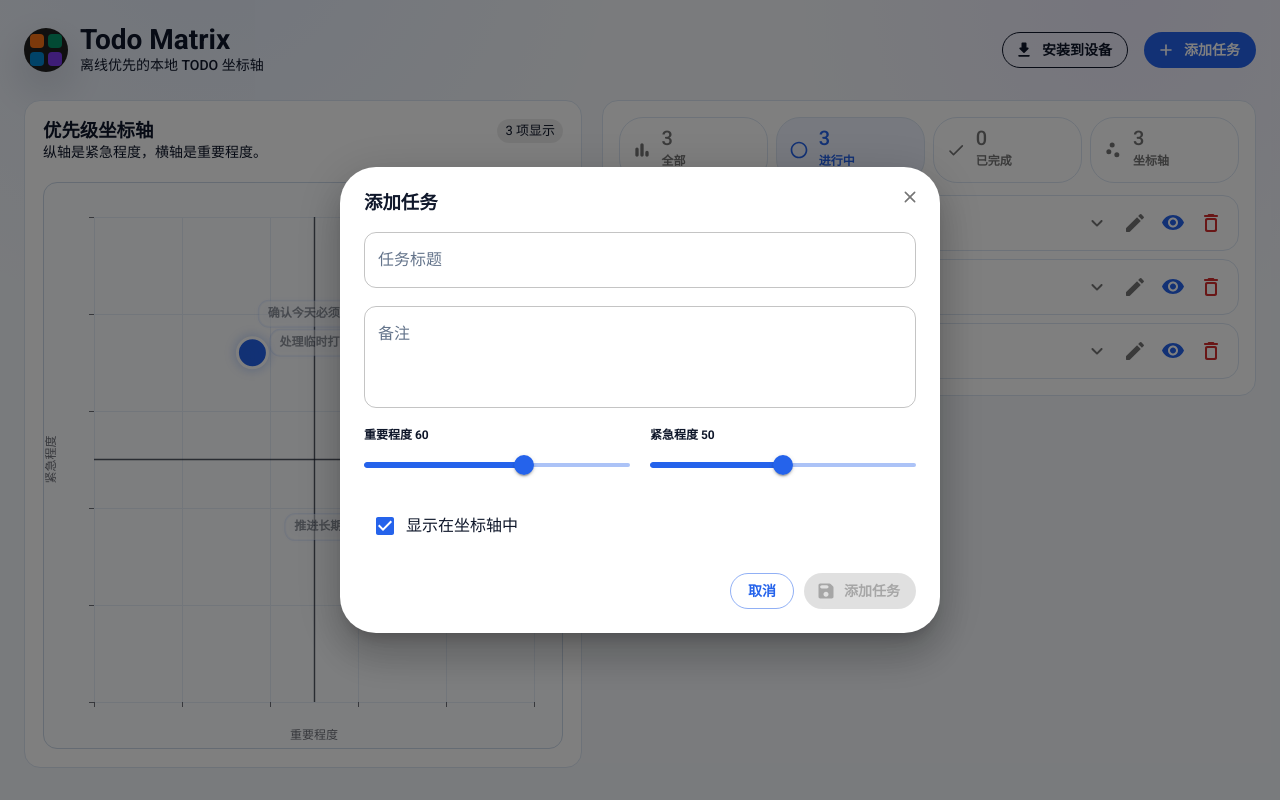
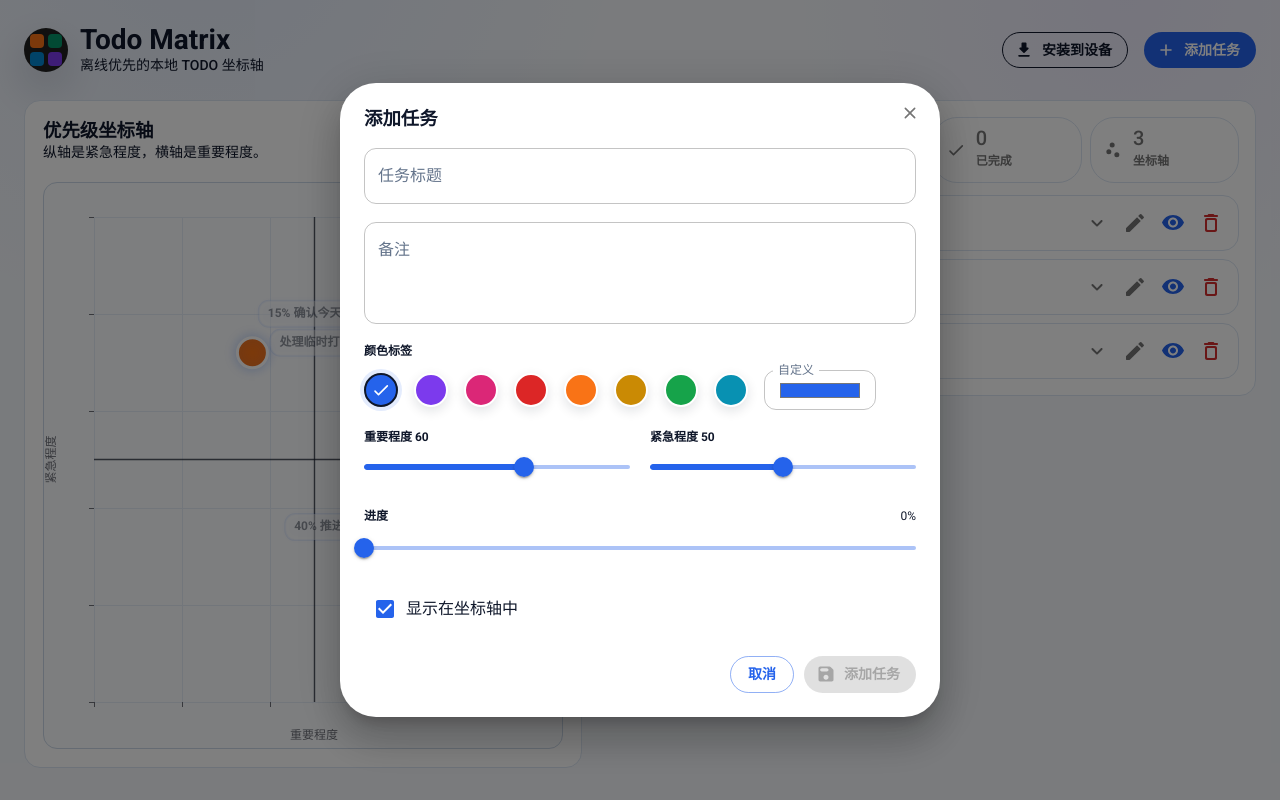
Before and after one commit to leon-claw/todo-matrix, a React (Vite) app: page / in a window 1280 px wide. Both pictures are taken after a click on the button "添加任务". Built offline with nearby package versions, Linux system fonts and the light colour scheme.

Commit message:
add color label,add progress

```diff
--- a/src/App.tsx
+++ b/src/App.tsx
@@ -1,5 +1,18 @@
 import { useMemo, useState } from 'react';
-import { Alert, Box, CircularProgress, Container, Dialog, DialogContent, IconButton, Paper } from '@mui/material';
+import {
+  Alert,
+  Box,
+  Button,
+  CircularProgress,
+  Container,
+  Dialog,
+  DialogActions,
+  DialogContent,
+  DialogContentText,
+  DialogTitle,
+  IconButton,
+  Paper,
+} from '@mui/material';
 import CloseRoundedIcon from '@mui/icons-material/CloseRounded';
 import { AppHeader } from './components/AppHeader';
 import { PriorityAxis } from './components/PriorityAxis';
@@ -27,6 +40,7 @@
     deleteTask,
   } = useLocalTasks();
   const [editorState, setEditorState] = useState<EditorState | null>(null);
+  const [deleteTarget, setDeleteTarget] = useState<MatrixTask | null>(null);
   const [taskFilter, setTaskFilter] = useState<TaskFilter>('active');
 
   const visibleTasks = useMemo(() => {
@@ -69,6 +83,22 @@
     }
 
     closeEditor();
+  }
+
+  function requestDeleteTask(taskId: string) {
+    const task = tasks.find((currentTask) => currentTask.id === taskId);
+    if (task) {
+      setDeleteTarget(task);
+    }
+  }
+
+  function confirmDeleteTask() {
+    if (!deleteTarget) {
+      return;
+    }
+
+    deleteTask(deleteTarget.id);
+    setDeleteTarget(null);
   }
 
   return (
@@ -128,7 +158,7 @@
             </Paper>
           ) : (
             <TodoList
-              onDeleteTask={deleteTask}
+              onDeleteTask={requestDeleteTask}
               onEditTask={openEditTask}
               onMetricsChange={updateTaskMetrics}
               onToggleAxis={toggleAxisVisibility}
@@ -170,6 +200,31 @@
           ) : null}
         </DialogContent>
       </Dialog>
+
+      <Dialog
+        open={Boolean(deleteTarget)}
+        onClose={() => setDeleteTarget(null)}
+        slotProps={{
+          paper: {
+            sx: { borderRadius: 3 },
+          },
+        }}
+      >
+        <DialogTitle>确认删除任务？</DialogTitle>
+        <DialogContent>
+          <DialogContentText>
+            删除后将从本地数据中移除“{deleteTarget?.title}”。这个操作无法撤销。
+          </DialogContentText>
+        </DialogContent>
+        <DialogActions sx={{ px: 3, pb: 2 }}>
+          <Button onClick={() => setDeleteTarget(null)} variant="outlined">
+            取消
+          </Button>
+          <Button color="error" onClick={confirmDeleteTask} variant="contained">
+            确认删除
+          </Button>
+        </DialogActions>
+      </Dialog>
     </Container>
   );
 }
--- a/src/components/PriorityAxis.tsx
+++ b/src/components/PriorityAxis.tsx
@@ -18,7 +18,7 @@
 
 interface PriorityAxisProps {
   tasks: MatrixTask[];
-  onMetricsChange: (taskId: string, metrics: TaskMetrics) => void;
+  onMetricsChange: (taskId: string, metrics: Partial<TaskMetrics>) => void;
 }
 
 interface DragElement {
@@ -129,6 +129,10 @@
   };
 }
 
+function getAxisLabelText(task: MatrixTask) {
+  return task.progress > 0 ? `${task.progress}% ${task.title}` : task.title;
+}
+
 function preventNativeGesture(event?: ZrPointerEvent) {
   event?.event?.preventDefault?.();
   event?.event?.stopPropagation?.();
@@ -189,7 +193,7 @@
       {
         id: `task-label-${task.id}`,
         ...getLabelPosition(chart, position),
-        style: getLabelStyle(task.title, active),
+        style: getLabelStyle(getAxisLabelText(task), active),
       },
     ],
   });
@@ -227,7 +231,7 @@
 function buildGraphicElements(
   chart: ECharts,
   tasks: MatrixTask[],
-  onMetricsChange: (taskId: string, metrics: TaskMetrics) => void,
+  onMetricsChange: (taskId: string, metrics: Partial<TaskMetrics>) => void,
 ) {
   return tasks.flatMap((task) => {
     const position = chart.convertToPixel({ gridIndex: 0 }, [
@@ -244,7 +248,7 @@
     return [
       {
         id: `task-${task.id}`,
-        name: task.title,
+        name: getAxisLabelText(task),
         type: 'circle',
         position,
         draggable: true,
@@ -256,7 +260,7 @@
           r: 15,
         },
         style: {
-          fill: task.completed ? '#94a3b8' : '#2563eb',
+          fill: task.completed ? '#94a3b8' : task.color,
           stroke: '#ffffff',
           lineWidth: 3,
           shadowBlur: 12,
@@ -314,7 +318,7 @@
         silent: true,
         z: 101,
         ...getLabelPosition(chart, position),
-        style: getLabelStyle(task.title, false),
+        style: getLabelStyle(getAxisLabelText(task), false),
       },
     ];
   });
@@ -373,10 +377,10 @@
       {
         type: 'scatter',
         data: tasks.map((task) => ({
-          name: task.title,
+          name: getAxisLabelText(task),
           value: [task.importance, task.urgency],
           itemStyle: {
-            color: task.completed ? '#94a3b8' : '#2563eb',
+            color: task.completed ? '#94a3b8' : task.color,
             opacity: 0.16,
           },
         })),
--- a/src/components/TaskCard.tsx
+++ b/src/components/TaskCard.tsx
@@ -1,4 +1,15 @@
-import { Box, ButtonBase, Collapse, Divider, IconButton, Paper, Slider, Stack, Tooltip, Typography } from '@mui/material';
+import {
+  Box,
+  ButtonBase,
+  Collapse,
+  Divider,
+  IconButton,
+  Paper,
+  Slider,
+  Stack,
+  Tooltip,
+  Typography,
+} from '@mui/material';
 import CheckCircleRoundedIcon from '@mui/icons-material/CheckCircleRounded';
 import DeleteOutlineRoundedIcon from '@mui/icons-material/DeleteOutlineRounded';
 import EditRoundedIcon from '@mui/icons-material/EditRounded';
@@ -36,22 +47,32 @@
       sx={{
         bgcolor: task.completed ? 'grey.50' : 'background.paper',
         opacity: task.completed ? 0.78 : 1,
-        p: 1.25,
+        overflow: 'hidden',
+        position: 'relative',
         transition: 'border-color 160ms ease, box-shadow 160ms ease, transform 160ms ease',
+        '&::before': {
+          bgcolor: task.color,
+          bottom: 0,
+          content: '""',
+          left: 0,
+          position: 'absolute',
+          top: 0,
+          width: 4,
+        },
         '&:hover': {
-          borderColor: 'primary.light',
+          borderColor: task.color,
           boxShadow: '0 12px 30px rgba(15, 23, 42, 0.08)',
           transform: 'translateY(-1px)',
         },
       }}
     >
-      <Stack direction="row" spacing={1} sx={{ alignItems: 'flex-start' }}>
+      <Stack direction="row" spacing={1} sx={{ alignItems: 'flex-start', p: 1.25, pl: 1.75 }}>
         <Tooltip title={task.completed ? '标记为未完成' : '标记为完成'}>
           <IconButton
             aria-label={task.completed ? '标记为未完成' : '标记为完成'}
-            color={task.completed ? 'success' : 'default'}
             onClick={() => onToggle(task.id)}
             size="small"
+            sx={{ color: task.completed ? 'success.main' : task.color }}
           >
             {task.completed ? <CheckCircleRoundedIcon /> : <RadioButtonUncheckedRoundedIcon />}
           </IconButton>
@@ -69,10 +90,23 @@
               width: '100%',
             }}
           >
+            <Stack direction="row" spacing={1} sx={{ alignItems: 'center', minWidth: 0 }}>
+              <Box
+                aria-hidden="true"
+                sx={{
+                  bgcolor: task.color,
+                  borderRadius: '50%',
+                  boxShadow: '0 0 0 3px rgba(15, 23, 42, 0.04)',
+                  flex: '0 0 auto',
+                  height: 10,
+                  width: 10,
+                }}
+              />
               <Typography
                 component="h3"
                 sx={{
                   fontWeight: 700,
+                  minWidth: 0,
                   overflowWrap: 'anywhere',
                   textDecoration: task.completed ? 'line-through' : 'none',
                 }}
@@ -80,6 +114,7 @@
               >
                 {task.title}
               </Typography>
+            </Stack>
           </ButtonBase>
 
           <Collapse in={isExpanded} timeout={180} unmountOnExit>
@@ -91,6 +126,30 @@
               ) : null}
 
               <Divider sx={{ my: 1.5 }} />
+
+              <Stack spacing={1.75}>
+                <Box>
+                  <Stack direction="row" sx={{ alignItems: 'center', justifyContent: 'space-between', mb: 0.75 }}>
+                    <Typography color="text.secondary" sx={{ fontWeight: 700 }} variant="caption">
+                      进度
+                    </Typography>
+                    <Typography color="text.secondary" variant="caption">
+                      {task.progress}%
+                    </Typography>
+                  </Stack>
+                  <Slider
+                    aria-label="进度"
+                    max={100}
+                    min={0}
+                    size="small"
+                    sx={{ color: task.color }}
+                    value={task.progress}
+                    valueLabelDisplay="auto"
+                    onChange={(_, value) =>
+                      onMetricsChange(task.id, { progress: Array.isArray(value) ? value[0] : value })
+                    }
+                  />
+                </Box>
 
                 <Stack direction={{ xs: 'column', sm: 'row' }} spacing={2}>
                   <Box sx={{ flex: 1, minWidth: 0 }}>
@@ -123,6 +182,7 @@
                       }
                     />
                   </Box>
+                </Stack>
               </Stack>
             </Box>
           </Collapse>
--- a/src/components/TaskComposer.tsx
+++ b/src/components/TaskComposer.tsx
@@ -1,6 +1,18 @@
-import { Box, Button, Checkbox, FormControlLabel, Slider, Stack, TextField, Typography } from '@mui/material';
+import {
+  Box,
+  Button,
+  ButtonBase,
+  Checkbox,
+  FormControlLabel,
+  Slider,
+  Stack,
+  TextField,
+  Typography,
+} from '@mui/material';
+import CheckRoundedIcon from '@mui/icons-material/CheckRounded';
 import SaveRoundedIcon from '@mui/icons-material/SaveRounded';
 import { FormEvent, useEffect, useState } from 'react';
+import { DEFAULT_TASK_COLOR, TASK_COLOR_PRESETS } from '../constants/taskAppearance';
 import type { MatrixTask, TaskFormValues } from '../types';
 
 interface TaskComposerProps {
@@ -15,6 +27,8 @@
   notes: '',
   importance: 60,
   urgency: 50,
+  color: DEFAULT_TASK_COLOR,
+  progress: 0,
   showOnAxis: true,
 };
 
@@ -28,6 +42,8 @@
     notes: task.notes,
     importance: task.importance,
     urgency: task.urgency,
+    color: task.color,
+    progress: task.progress,
     showOnAxis: task.showOnAxis,
   };
 }
@@ -70,7 +86,7 @@
         fullWidth
         label="任务标题"
         onChange={(event) => updateValue('title', event.target.value)}
-        placeholder="例如：完成离线数据方案"
+        placeholder="例如：做晚饭"
         slotProps={{ htmlInput: { maxLength: 80 } }}
         value={values.title}
       />
@@ -85,6 +101,51 @@
         slotProps={{ htmlInput: { maxLength: 180 } }}
         value={values.notes}
       />
+
+      <Box>
+        <Typography color="text.secondary" sx={{ display: 'block', fontWeight: 700, mb: 1 }} variant="caption">
+          颜色标签
+        </Typography>
+        <Stack direction="row" spacing={1} sx={{ alignItems: 'center', flexWrap: 'wrap', gap: 1 }}>
+          {TASK_COLOR_PRESETS.map((color) => {
+            const selected = values.color.toLowerCase() === color.toLowerCase();
+
+            return (
+              <ButtonBase
+                aria-label={`选择颜色 ${color}`}
+                aria-pressed={selected}
+                key={color}
+                onClick={() => updateValue('color', color)}
+                sx={{
+                  alignItems: 'center',
+                  bgcolor: color,
+                  border: 2,
+                  borderColor: selected ? 'text.primary' : 'background.paper',
+                  borderRadius: '50%',
+                  boxShadow: selected ? '0 0 0 4px rgba(37, 99, 235, 0.12)' : '0 4px 12px rgba(15, 23, 42, 0.12)',
+                  color: '#fff',
+                  display: 'inline-flex',
+                  height: 34,
+                  justifyContent: 'center',
+                  width: 34,
+                }}
+                type="button"
+              >
+                {selected ? <CheckRoundedIcon fontSize="small" /> : null}
+              </ButtonBase>
+            );
+          })}
+          <TextField
+            label="自定义"
+            onChange={(event) => updateValue('color', event.target.value)}
+            size="small"
+            sx={{ width: 112 }}
+            type="color"
+            value={values.color}
+            slotProps={{ inputLabel: { shrink: true } }}
+          />
+        </Stack>
+      </Box>
 
       <Stack direction={{ xs: 'column', sm: 'row' }} spacing={2.5}>
         <Box sx={{ flex: 1, minWidth: 0 }}>
@@ -115,6 +176,25 @@
         </Box>
       </Stack>
 
+      <Box>
+        <Stack direction="row" sx={{ alignItems: 'center', justifyContent: 'space-between', mb: 0.75 }}>
+          <Typography color="text.secondary" sx={{ fontWeight: 700 }} variant="caption">
+            进度
+          </Typography>
+          <Typography color="text.secondary" variant="caption">
+            {values.progress}%
+          </Typography>
+        </Stack>
+        <Slider
+          aria-label="进度"
+          max={100}
+          min={0}
+          value={values.progress}
+          valueLabelDisplay="auto"
+          onChange={(_, value) => updateValue('progress', Array.isArray(value) ? value[0] : value)}
+        />
+      </Box>
+
       <FormControlLabel
         control={
           <Checkbox
--- /dev/null
+++ b/src/constants/taskAppearance.ts
@@ -0,0 +1,12 @@
+export const TASK_COLOR_PRESETS = [
+  '#2563eb',
+  '#7c3aed',
+  '#db2777',
+  '#dc2626',
+  '#f97316',
+  '#ca8a04',
+  '#16a34a',
+  '#0891b2',
+] as const;
+
+export const DEFAULT_TASK_COLOR = TASK_COLOR_PRESETS[0];
--- a/src/data/sampleTasks.ts
+++ b/src/data/sampleTasks.ts
@@ -1,4 +1,5 @@
 import type { MatrixTask } from '../types';
+import { TASK_COLOR_PRESETS } from '../constants/taskAppearance';
 
 const now = new Date().toISOString();
 
@@ -9,6 +10,8 @@
     notes: '先判断是否真的紧急，再决定要不要立即处理。',
     importance: 82,
     urgency: 78,
+    color: TASK_COLOR_PRESETS[0],
+    progress: 15,
     showOnAxis: true,
     completed: false,
     createdAt: now,
@@ -20,6 +23,8 @@
     notes: '重要但不一定紧急，适合安排一个固定时间块。',
     importance: 88,
     urgency: 34,
+    color: TASK_COLOR_PRESETS[6],
+    progress: 40,
     showOnAxis: true,
     completed: false,
     createdAt: now,
@@ -31,6 +36,8 @@
     notes: '如果不重要，可以降低优先级或晚些再看。',
     importance: 36,
     urgency: 72,
+    color: TASK_COLOR_PRESETS[4],
+    progress: 0,
     showOnAxis: true,
     completed: false,
     createdAt: now,
--- a/src/hooks/useLocalTasks.ts
+++ b/src/hooks/useLocalTasks.ts
@@ -1,4 +1,5 @@
 import { useCallback, useEffect, useMemo, useState } from 'react';
+import { DEFAULT_TASK_COLOR } from '../constants/taskAppearance';
 import { sampleTasks } from '../data/sampleTasks';
 import { loadTasks, saveTasks } from '../lib/localDatabase';
 import type { MatrixTask, TaskFormValues, TaskMetrics } from '../types';
@@ -30,6 +31,10 @@
   return Math.max(0, Math.min(100, Math.round(value)));
 }
 
+function normalizeColor(value: string | undefined) {
+  return value?.trim() || DEFAULT_TASK_COLOR;
+}
+
 function normalizeTask(task: StoredTask): MatrixTask {
   const timestamp = new Date().toISOString();
 
@@ -39,6 +44,8 @@
     notes: task.notes ?? '',
     importance: clampMetric(task.importance, 50),
     urgency: clampMetric(task.urgency, 50),
+    color: normalizeColor(task.color),
+    progress: clampMetric(task.progress, 0),
     showOnAxis: task.showOnAxis ?? true,
     completed: task.completed ?? false,
     createdAt: task.createdAt ?? timestamp,
@@ -134,6 +141,8 @@
         notes: input.notes.trim(),
         importance: clampMetric(input.importance, 50),
         urgency: clampMetric(input.urgency, 50),
+        color: normalizeColor(input.color),
+        progress: clampMetric(input.progress, 0),
         showOnAxis: input.showOnAxis,
         completed: false,
         createdAt: timestamp,
@@ -157,6 +166,8 @@
                 notes: input.notes.trim(),
                 importance: clampMetric(input.importance, task.importance),
                 urgency: clampMetric(input.urgency, task.urgency),
+                color: normalizeColor(input.color),
+                progress: clampMetric(input.progress, task.progress),
                 showOnAxis: input.showOnAxis,
                 updatedAt: timestamp,
               }
@@ -191,6 +202,7 @@
                 ...task,
                 importance: clampMetric(metrics.importance, task.importance),
                 urgency: clampMetric(metrics.urgency, task.urgency),
+                progress: clampMetric(metrics.progress, task.progress),
                 updatedAt: timestamp,
               }
             : task,
--- a/src/types.ts
+++ b/src/types.ts
@@ -4,6 +4,8 @@
   notes: string;
   importance: number;
   urgency: number;
+  color: string;
+  progress: number;
   showOnAxis: boolean;
   completed: boolean;
   createdAt: string;
@@ -13,11 +15,13 @@
 export interface TaskMetrics {
   importance: number;
   urgency: number;
+  progress: number;
 }
 
 export interface TaskFormValues extends TaskMetrics {
   title: string;
   notes: string;
+  color: string;
   showOnAxis: boolean;
 }
 
```
Lines whose indentation alone changed are shown as unchanged.
